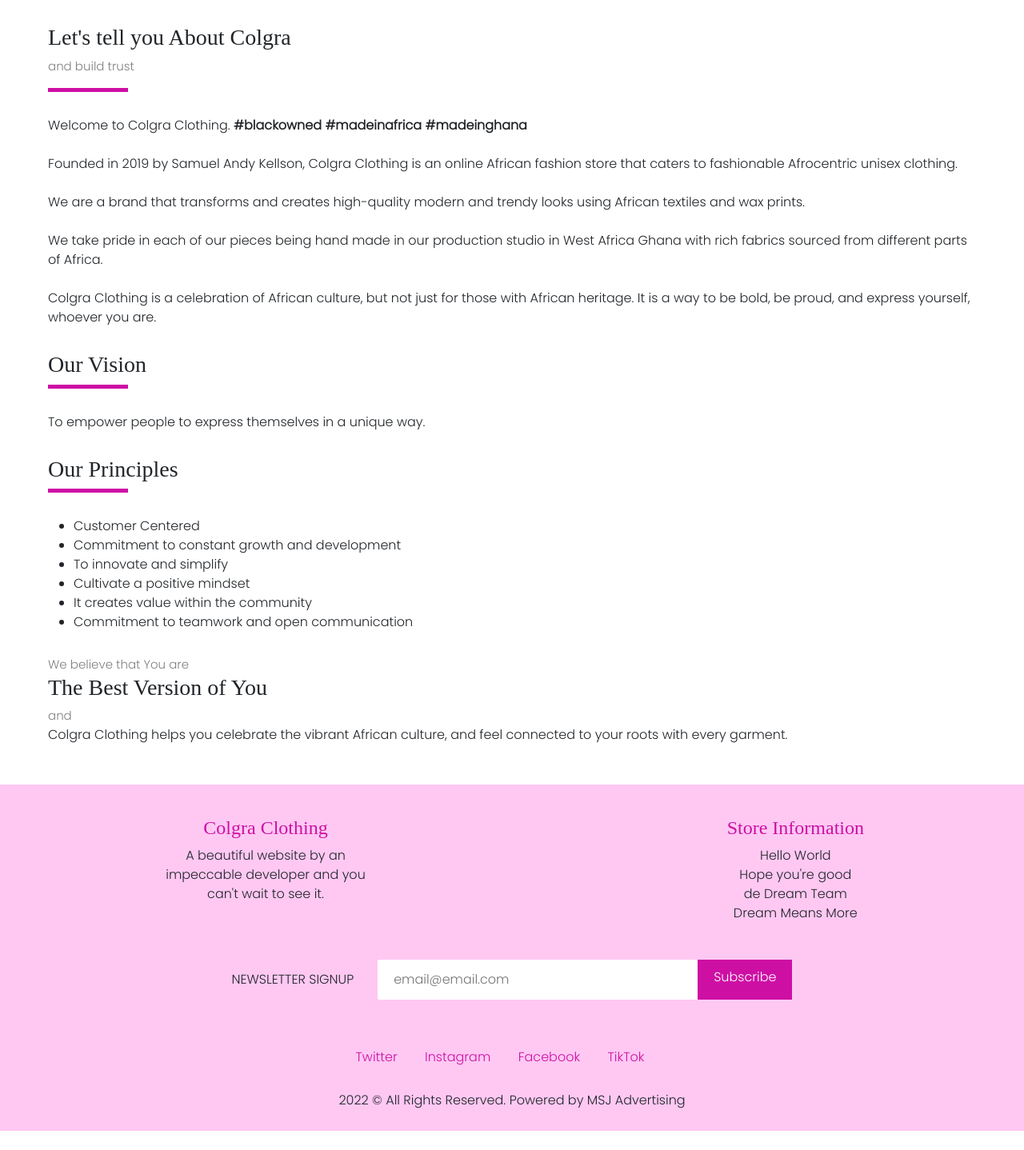
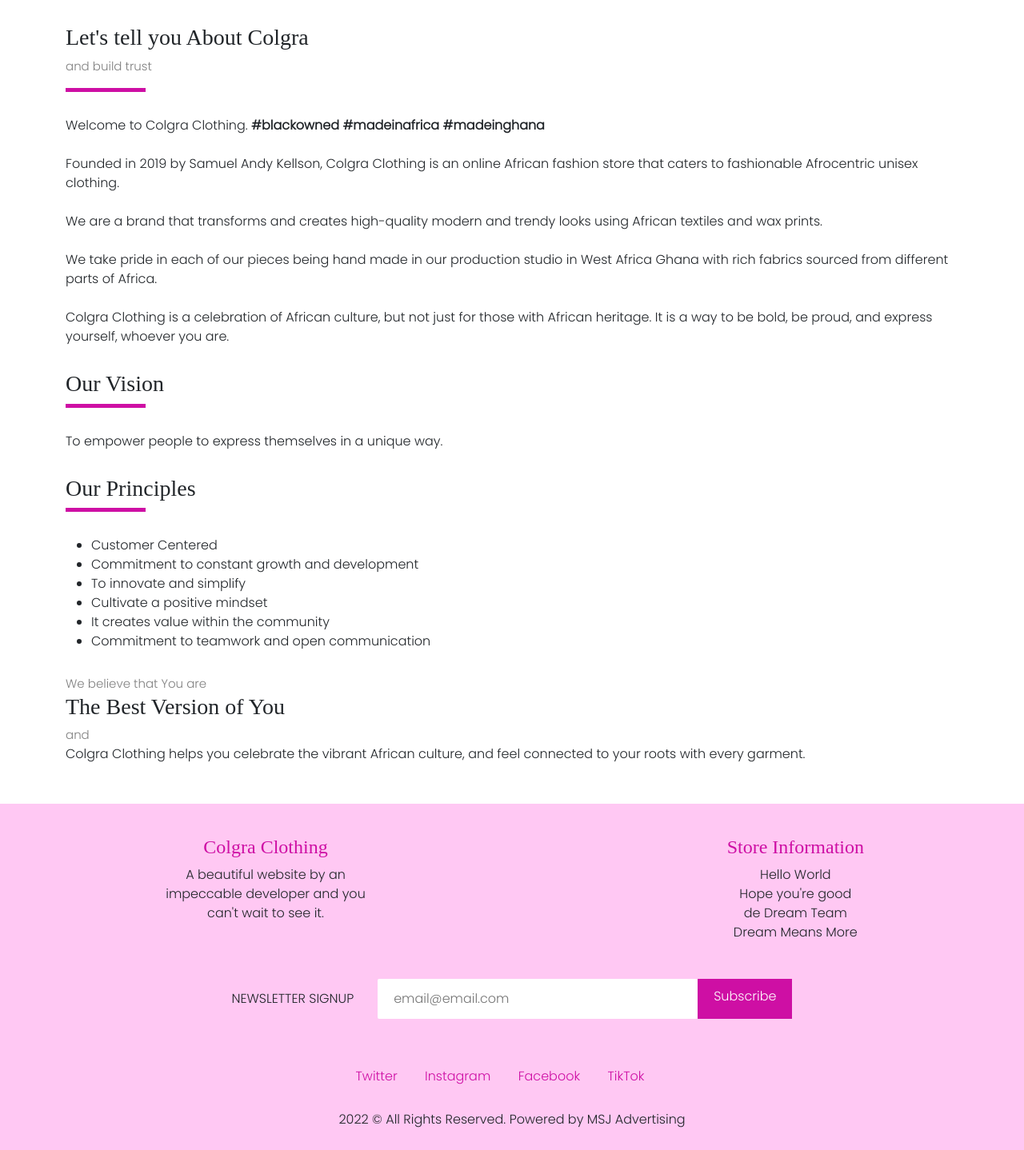
Before and after one commit to mikegyamfi/colgra-ecommerce, a Django app: page /about in a window 1280 px wide. Shown: the part 456-1894 px from the top of the page at 80% size. Before the commit the page ends 1870 px from the top, so only its background shows below. Run offline with Django 4.2, Linux system fonts and the light colour scheme; data comes from the database, SQL or seed files in the repository; data that the repository does not hold is empty; some libraries are stand-ins or nearby versions; some web fonts are replaced.

Commit message:
changes to css

```diff
--- a/store/templates/store/about.html
+++ b/store/templates/store/about.html
@@ -5,7 +5,7 @@
     <iframe class="iframe" src="https://embed.lottiefiles.com/animation/75746"></iframe>
 </div>
 
-<div class="my-container">
+<div class="container">
     <h3>Let's tell you About Colgra</h3>
     <p style="font-size: 15px; color:grey;">and build trust</p>
     <div class="custom-hr-left"></div>
--- a/store/templates/store/layouts/base.html
+++ b/store/templates/store/layouts/base.html
@@ -42,6 +42,7 @@
 
         body{
             font-family: 'Poppins', sans-serif;
+            margin: 0;
         }
 
         h1,h2,h3,h4,h5{
```
